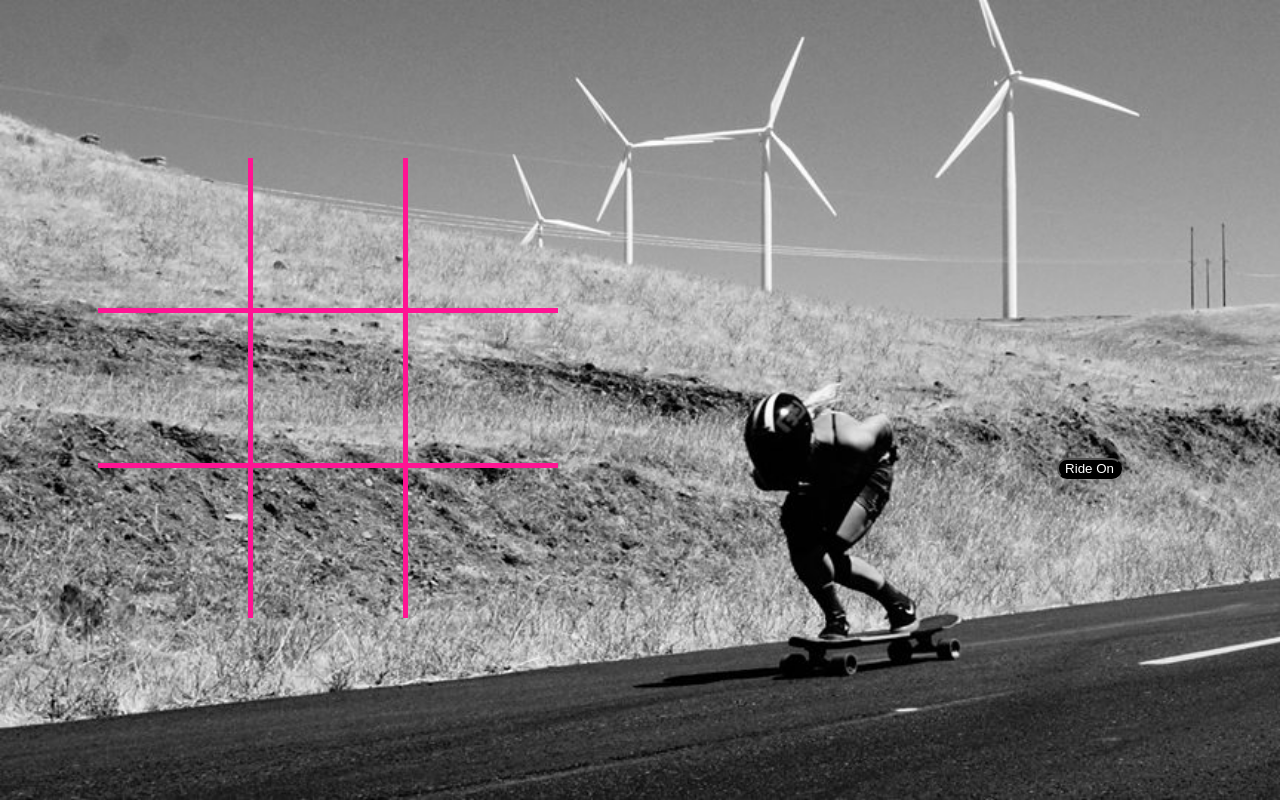
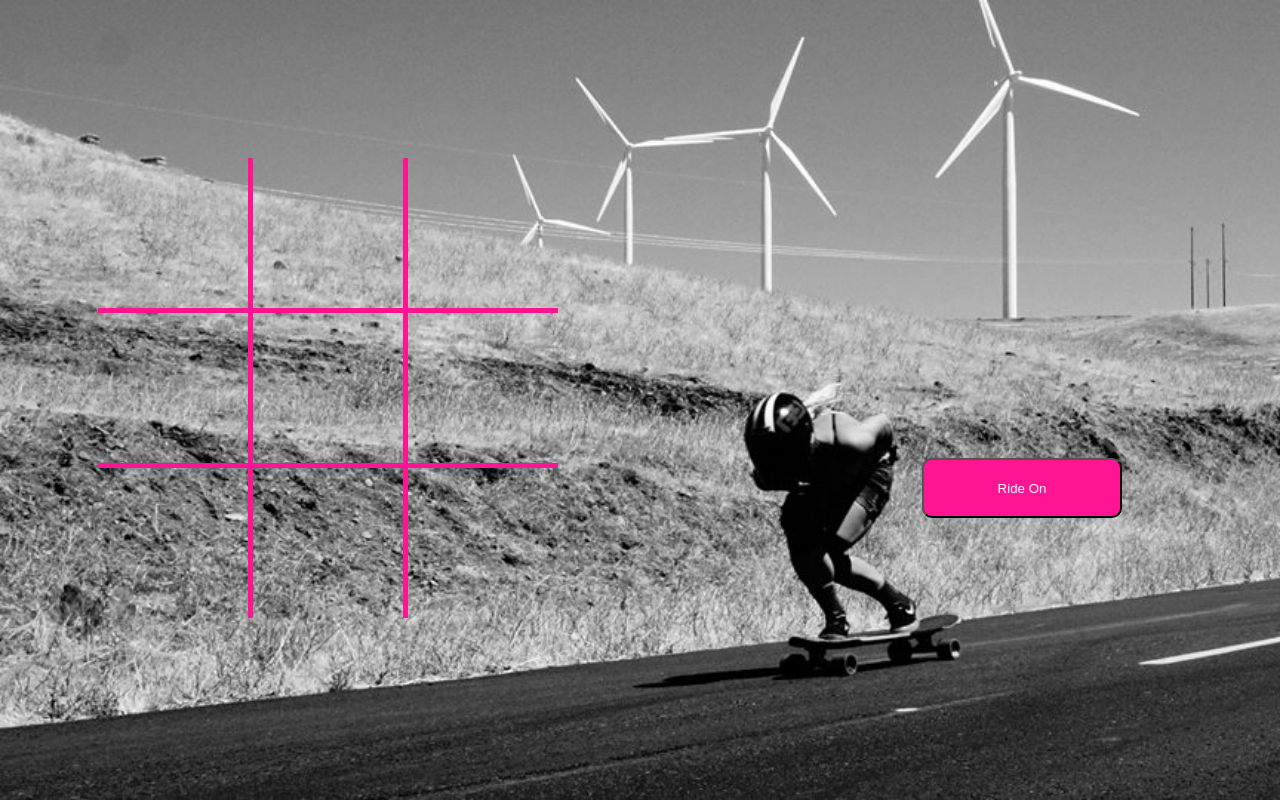
Before and after one commit to Rbailin/Week-1-Tic-Tac-Toe, a plain HTML site: page index.html in a window 1280 px wide. Drawn offline with Linux system fonts and the light colour scheme.

Commit message:
help git

```diff
--- a/index.html
+++ b/index.html
@@ -1,4 +1,3 @@
-<html>
 <head>
 	<link rel="stylesheet" type="text/css" href="style.css">
 
--- a/style.css
+++ b/style.css
@@ -139,11 +139,13 @@ height: 150px;
 
 
 #push {
-	background-color: black;
+	background-color: #ff1493;
 	float: right;
 	color: white;
 	position: relative;
 	right: 150px;
 	bottom: 150px;
 	border-radius: 10px;
+	width: 200px;
+	height: 60px;
 		}
```
Also changed, not shown: tictac.js (+0 -13 lines), 1 other file.
